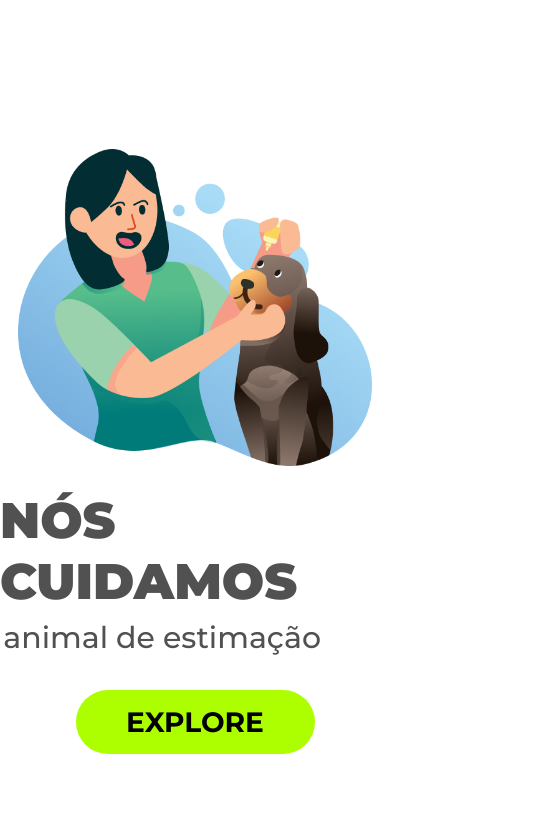
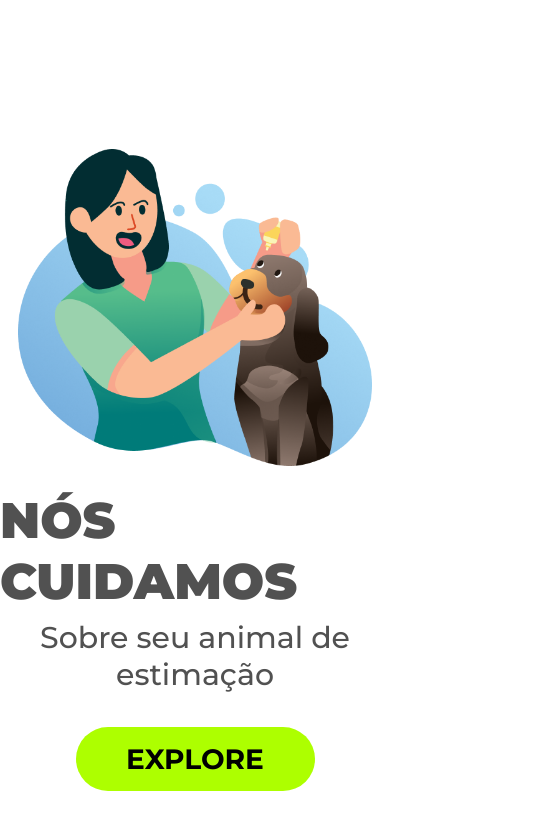
Before and after one commit to paulovitormcarvalho/Primeiro-projeto-responsivo, a plain HTML site: page index.html in a window 390 px wide. Shown: the whole page, 545 px wide, since content can reach past the window. Drawn offline with Linux system fonts and the light colour scheme.

Commit message:
alteração no @media stily.css

```diff
--- a/style.css
+++ b/style.css
@@ -117,6 +117,8 @@ a:hover {
     h2 {
         font-size: 30px;
         margin: 7px 0 17px 0;
+        width: 400px;
+        text-align: center;
     }
 
     img {
```
